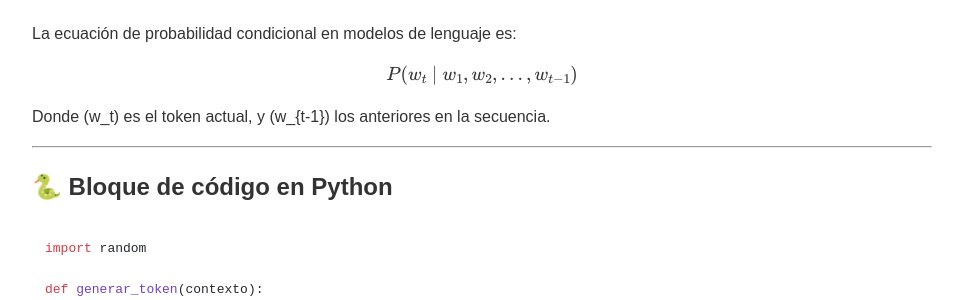
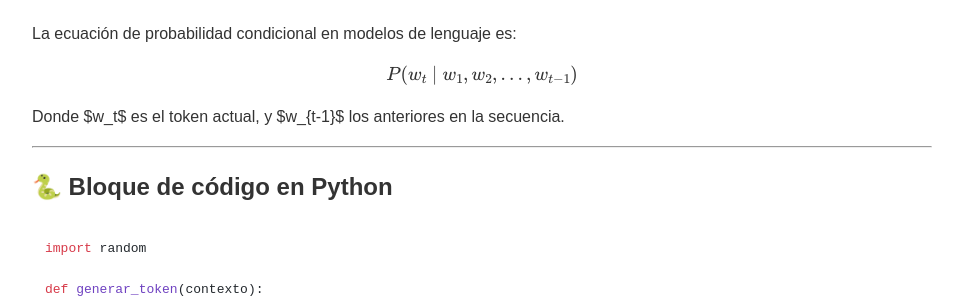
Before and after one commit to ArnulfoPerez/curso_ia, a Jekyll site: the page built from guia.md, in a window 1280 px wide and 900 px high, scrolled down 440 px. Shown: the part 152-452 px from the top of the window, without its empty margins (158-1121 px from the left). Built offline with Jekyll 4.4.1, drawn with Linux system fonts in a browser that asks for light colours.

```diff
--- a/guia.md
+++ b/guia.md
@@ -26,7 +26,7 @@ La ecuación de probabilidad condicional en modelos de lenguaje es:
 
 $$ P(w_t \mid w_1, w_2, \ldots, w_{t-1}) $$
 
-Donde \(w_t\) es el token actual, y \(w_{t-1}\) los anteriores en la secuencia.
+Donde $w_t$ es el token actual, y $w_{t-1}$ los anteriores en la secuencia.
 
 ---
 
```
